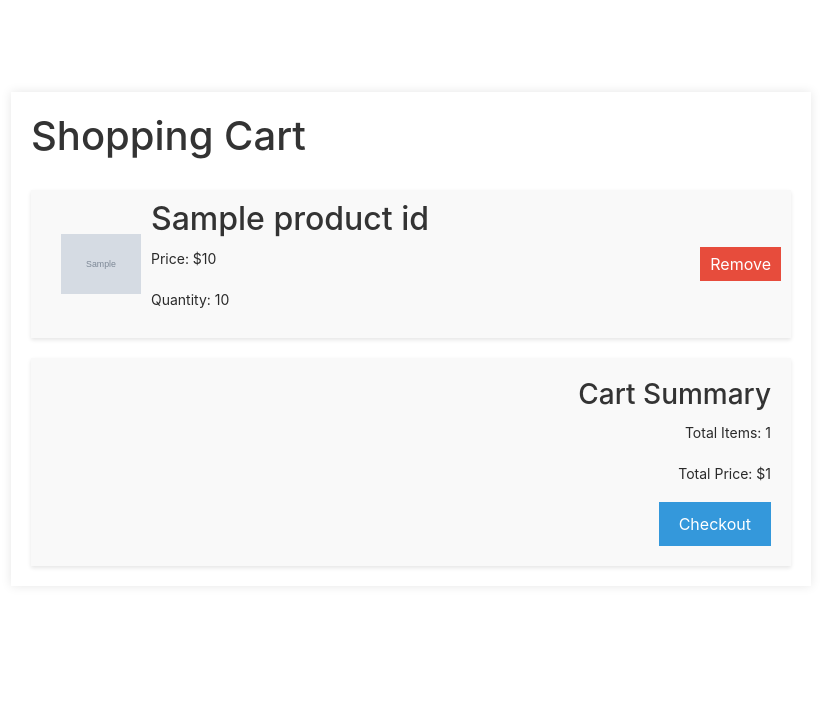
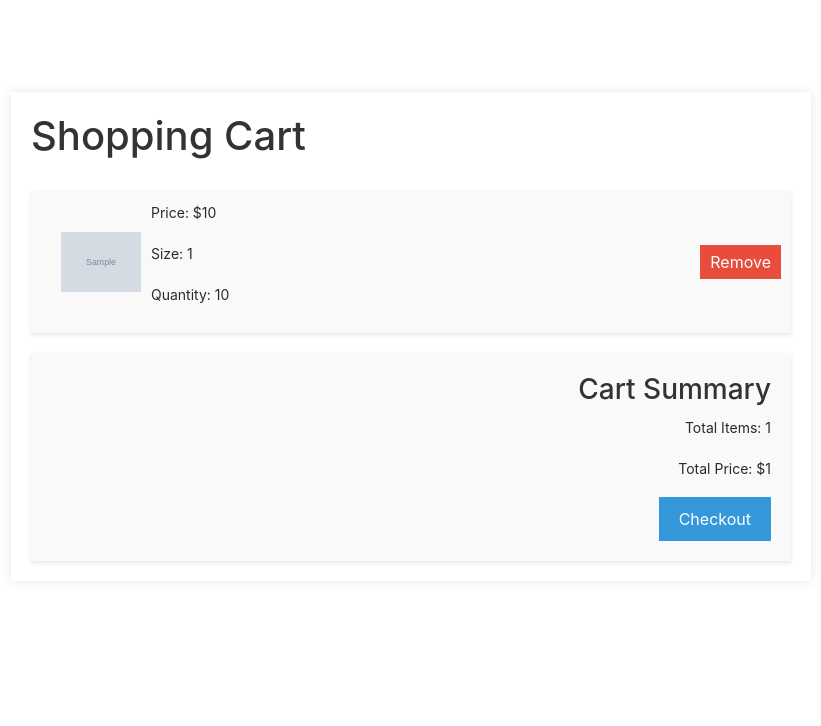
Before and after one commit to Rasikrr/Django_clothe_store, a Django app: template clothes_store/templates/cart.html in a window 1280 px wide. Shown: the part 108-834 px from the top of the page, without its empty margins (229-1050 px from the left). Run offline with Django 3.2, Linux system fonts and the light colour scheme; the template is opened without the code that fills it: most values are stand-ins (such as "Sample title", 1, 10 or a date in 2020); grey boxes marked "Sample" are stand-in pictures; some libraries are stand-ins or nearby versions.

Commit message:
cart bugs fixed

```diff
--- a/clothes_store/core/urls.py
+++ b/clothes_store/core/urls.py
@@ -16,7 +16,8 @@ urlpatterns = [
     path("product/<int:product_id>/", views.product_detail, name="product_detail"),
     path('get_product_size_info/', views.get_product_size_info, name='get_product_size_info'),
     path("profile/<int:id_user>", views.profile, name="profile"),
-    path('add_to_cart/<int:product_id>/', views.add_to_cart, name='add_to_cart'),
+    path('add_to_cart/<int:product_id>&<str:product_size>/', views.add_to_cart, name='add_to_cart'),
+    path('remove_from_cart/<int:product_id>&<str:product_size>/', views.remove_from_cart, name='remove_from_cart'),
     path("cart/<int:id_user>", views.cart, name="cart"),
     path("logout", views.logout, name="logout")
 
--- a/clothes_store/templates/cart.html
+++ b/clothes_store/templates/cart.html
@@ -7,22 +7,22 @@
     <div class="cart-items">
         {% for product in products %}
         <div class="cart-item">
-            <a href="/product/{{product.product_id.id}}">
-                <img src="{{product.product_id.image.url}}" alt="{{product.product_id.name}}">
+            <a href="/product/{{product.product_id.product.id}}">
+                <img src="{{product.product_id.product.image.url}}" alt="">
             </a>
             <div class="item-details">
-                <a href="/product/{{product.product_id.id}}"><h2>{{product.product_id.name}}</h2></a>
-                <p>Price: ${{product.product_id.price}}</p>
-                <p>Quantity: {{product.quantity}}</p>
+                <p class="price">Price: ${{product.product_id.product.price}}</p>
+                <p class="size">Size: {{product.product_id.size}}</p>
+                <p class="quantity">Quantity: {{product.quantity}}</p>
             </div>
-            <button class="remove-btn">Remove</button>
+            <button class="remove-btn" data-product-id="{{product.product_id.product.id}}">Remove</button>
         </div>
         {% endfor %}
     </div>
     <div class="cart-summary">
         <h3>Cart Summary</h3>
-        <p>Total Items: {{total_items}}</p>
-        <p>Total Price: ${{total_price}}</p>
+        <p class="total-items">Total Items: {{total_items}}</p>
+        <p class="total-price">Total Price: ${{total_price}}</p>
         <button class="checkout-btn">Checkout</button>
     </div>
 </div>
@@ -95,3 +95,61 @@ h1, h2, h3 {
 }
 </style>
 {% endblock %}
+
+{% block custom_scripts %}
+<script>
+document.addEventListener("DOMContentLoaded", function() {
+    const removeButtons = document.querySelectorAll(".remove-btn");
+
+
+    removeButtons.forEach(button => {
+        button.addEventListener("click", function() {
+            const size_element = document.querySelector(".size");
+            const size = size_element.textContent[size_element.textContent.length-1]
+            const productId = this.getAttribute("data-product-id")
+
+            removeFromCart(productId, size)
+
+
+        });
+    });
+
+    function removeFromCart(productId, productSize) {
+        fetch(`/remove_from_cart/${productId}&${productSize}`)
+            .then(response => response.json())
+            .then(data => {
+                const cartItem = document.querySelector(`[data-product-id="${productId}"]`).closest(".cart-item");
+                const quantityElement = cartItem.querySelector(".quantity");
+                ChangeData(quantityElement, data.quantity);
+                if (data.quantity === "0") {
+                    cartItem.remove();
+                    const totalItems = document.querySelector(".total-items")
+                    const totalItems_text = totalItems.textContent
+                    totalItems.textContent = `Total Items: ${String(parseInt(totalItems_text[totalItems_text.length-1])-1)}`
+                }
+                updateTotalPrice()
+            });
+    }
+    function ChangeData(quantityElement, quantity) {
+        console.log(quantity)
+        quantityElement.textContent = `Quantity: ${quantity}`;
+    }
+
+    function updateTotalPrice() {
+    const totalPriceElement = document.querySelector(".total-price");
+    const cartItems = document.querySelectorAll(".cart-item");
+    let totalPrice = 0;
+
+    cartItems.forEach(cartItem => {
+        const priceElement = cartItem.querySelector(".price");
+        const quantityElement = cartItem.querySelector(".quantity");
+        const price = parseFloat(priceElement.textContent.split("$")[1]);
+        const quantity = parseInt(quantityElement.textContent.split(":")[1]);
+        totalPrice += price * quantity;
+    });
+
+    totalPriceElement.textContent = `Total Price: $${totalPrice.toFixed(2)}`;
+}
+});
+</script>
+{% endblock %}
```
Also changed, not shown: clothes_store/core/models.py (+5 -2 lines), clothes_store/core/views.py (+24 -3 lines), clothes_store/templates/single-product.html (+4 -11 lines), clothes_store/core/migrations/0013_alter_cartitem_product_id.py (added), clothes_store/db.sqlite3, clothes_store/templates/checkout.html (added).
